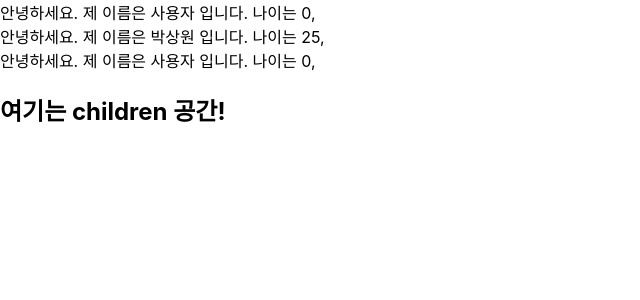
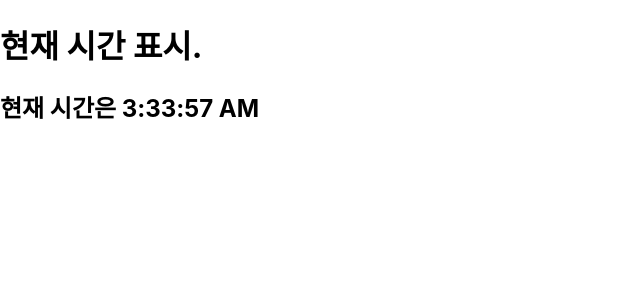
Before and after one commit to qarksangwon/ReactPractice, a React (Create React App) app in the folder sample-react/: page / in a window 1280 px wide. Shown: the top 300 px of the page, without its empty margins (0-640 px from the left). Built offline with nearby package versions, Linux system fonts and the light colour scheme.

Commit message:
함수형 컴포넌트에서 state 관리

```diff
--- a/sample-react/src/App.js
+++ b/sample-react/src/App.js
@@ -2,16 +2,14 @@ import "./App.css";
 //import Greeting from "./Greeting";
 //import Welcome from "./Welcome";
 // import Section from "./Section";
-import MyComponent from "./MyComponent";
+// import MyComponent from "./MyComponent";
+// import Say from "./Say";
+import Clock from "./Clock";
 
 function App() {
   return (
     <>
-      <MyComponent />
-      <MyComponent name="박상원" age={25} />
-      <MyComponent>
-        <h2>여기는 children 공간!</h2>
-      </MyComponent>
+      <Clock />
     </>
   );
 }
--- /dev/null
+++ b/sample-react/src/Clock.js
@@ -0,0 +1,24 @@
+import { useState, useEffect } from "react";
+
+const Clock = () => {
+  const [date, setDate] = useState(new Date());
+
+  useEffect(() => {
+    //정한 간격으로 함수 호출
+    const intervalId = setInterval(() => {
+      setDate(new Date());
+    }, 1000);
+    return () => {
+      clearInterval(intervalId);
+    };
+  }, []);
+
+  return (
+    <div>
+      <h1>현재 시간 표시.</h1>
+      <h2>현재 시간은 {date.toLocaleTimeString()}</h2>
+    </div>
+  );
+};
+
+export default Clock;
--- /dev/null
+++ b/sample-react/src/Say.js
@@ -0,0 +1,26 @@
+import { useState } from "react";
+
+const Say = () => {
+  const [message, setMessage] = useState(""); // 상태 관리
+  const onClickEnter = () => setMessage("안녕하세요~");
+  const onClickLeave = () => setMessage("안녕히 가세요~");
+  const [val, setColor] = useState("black"); // 상태 관리
+  return (
+    <div>
+      <button onClick={onClickEnter}>입장</button>
+      <button onClick={onClickLeave}>퇴장</button>
+      <h1 style={{ color: val }}>{message}</h1>
+      <button style={{ color: "red" }} onClick={() => setColor("red")}>
+        빨간색
+      </button>
+      <button style={{ color: "green" }} onClick={() => setColor("green")}>
+        초록색
+      </button>
+      <button style={{ color: "blue" }} onClick={() => setColor("blue")}>
+        파란색
+      </button>
+    </div>
+  );
+};
+
+export default Say;
```
